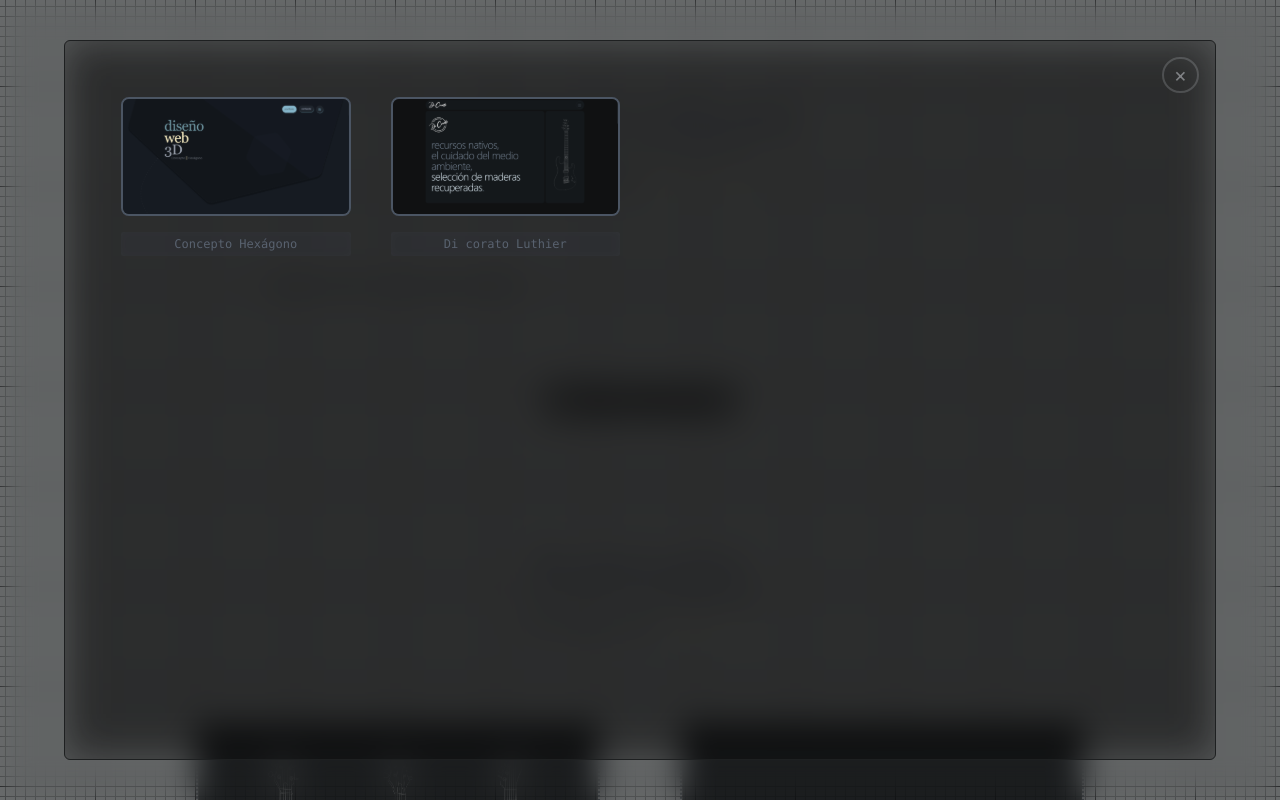
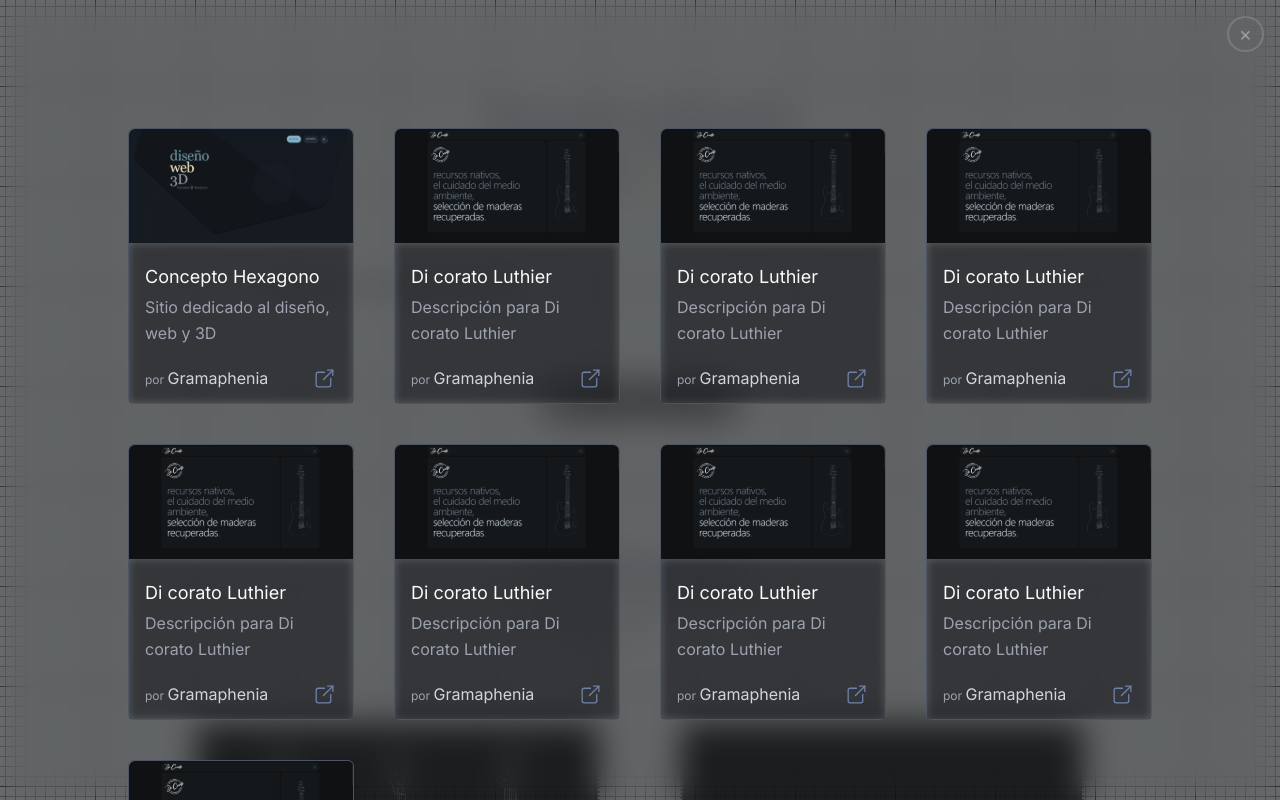
Before and after one commit to GRAMAPHENIA/EXPONENTE, a Next.js app: page / in a window 1280 px wide. Both pictures are taken after a click on the button "Trabajos Realizados". Shown: the part 1051-1851 px from the top of the page. Built offline with nearby package versions, Linux system fonts and the light colour scheme.

Commit message:
modal-fixs

```diff
--- a/src/app/globals.css
+++ b/src/app/globals.css
@@ -83,8 +83,8 @@ body {
 .modal-content {
   color: white;
   padding: 3.5rem;
-  width: 90%;
-  height: 90%;
+  width: 1250px;
+  height: 700px;
   background-color: #0000001a;
   backdrop-filter: blur(20px);
   border: 1px solid #1e2021;
--- a/src/components/creaciones/CreacionesWeb.jsx
+++ b/src/components/creaciones/CreacionesWeb.jsx
@@ -78,8 +78,8 @@ const CreacionesWeb = () => {
         Trabajos Realizados
       </button>
       {modalOpen && (
-        <div className="modal m-auto col-span-2 fixed inset-0 flex items-center justify-center z-[999] overflow-auto bg-black bg-opacity-50 backdrop-blur-lg">
-          <div className="modal-content">
+        <div className="modal col-span-2 fixed inset-0 flex items-center justify-center z-[999] overflow-auto bg-black bg-opacity-50 backdrop-blur-lg p-32">
+
             <span
               className="text-xl text-gray-300/50 fixed top-0 right-0 mt-4 mr-4 py-[2px] px-[10px] border-2 border-gray-300/20 hover:bg-slate-500/20 rounded-full cursor-pointer"
               onClick={closeModal}
@@ -87,7 +87,7 @@ const CreacionesWeb = () => {
               &times;
             </span>
             <ModalCreacionesWeb />
-          </div>
+
         </div>
       )}
     </>
--- a/src/components/modales/ModalCreacionesWeb.jsx
+++ b/src/components/modales/ModalCreacionesWeb.jsx
@@ -1,35 +1,130 @@
 import Image from "next/image";
+import Link from "next/link";
+import { useState } from "react";
 
 const ModalCreacionesWeb = () => {
+  const [hoverStates, setHoverStates] = useState(Array(2).fill(false));
+
+  const handleHover = (index, isHovered) => {
+    const newHoverStates = [...hoverStates];
+    newHoverStates[index] = isHovered;
+    setHoverStates(newHoverStates);
+  };
+
+  const figuresData = [
+    {
+      src: "/experiencia/web/uno.svg",
+      alt: "gramaphenia Logo",
+      title: "Concepto Hexagono",
+      description: "Sitio dedicado al diseño, web y 3D",
+      link: "https://conceptohexagono.com/",
+    },
+    {
+      src: "/experiencia/web/dos.svg",
+      alt: "gramaphenia Logo",
+      title: "Di corato Luthier",
+      description: "Descripción para Di corato Luthier",
+      link: "https://www.dicorato.com.ar/",
+    },
+    {
+        src: "/experiencia/web/dos.svg",
+        alt: "gramaphenia Logo",
+        title: "Di corato Luthier",
+        description: "Descripción para Di corato Luthier",
+        link: "https://www.dicorato.com.ar/",
+      },
+      {
+        src: "/experiencia/web/dos.svg",
+        alt: "gramaphenia Logo",
+        title: "Di corato Luthier",
+        description: "Descripción para Di corato Luthier",
+        link: "https://www.dicorato.com.ar/",
+      },
+      {
+        src: "/experiencia/web/dos.svg",
+        alt: "gramaphenia Logo",
+        title: "Di corato Luthier",
+        description: "Descripción para Di corato Luthier",
+        link: "https://www.dicorato.com.ar/",
+      },
+      {
+        src: "/experiencia/web/dos.svg",
+        alt: "gramaphenia Logo",
+        title: "Di corato Luthier",
+        description: "Descripción para Di corato Luthier",
+        link: "https://www.dicorato.com.ar/",
+      },
+      {
+        src: "/experiencia/web/dos.svg",
+        alt: "gramaphenia Logo",
+        title: "Di corato Luthier",
+        description: "Descripción para Di corato Luthier",
+        link: "https://www.dicorato.com.ar/",
+      },
+      {
+        src: "/experiencia/web/dos.svg",
+        alt: "gramaphenia Logo",
+        title: "Di corato Luthier",
+        description: "Descripción para Di corato Luthier",
+        link: "https://www.dicorato.com.ar/",
+      },
+      {
+        src: "/experiencia/web/dos.svg",
+        alt: "gramaphenia Logo",
+        title: "Di corato Luthier",
+        description: "Descripción para Di corato Luthier",
+        link: "https://www.dicorato.com.ar/",
+      },
+  ];
+
   return (
     <>
-      <section className="grid grid-cols-4 gap-10">
-        <figure className="group text-center col-span-1">
+      <section className="grid lg:grid-cols-4 gap-10 h-full">
+        {figuresData.map((figure, index) => (
+          <figure key={index} className="group text-center col-span-1 ">
+            <section className="hover:border-amber-100/60 border border-gray-600 rounded-md">
+              {/* Enlace para la imagen y el icono */}
+              <Link href={figure.link} passHref>
+                <div className="cursor-pointer">
                   <Image
-            src="/experiencia/web/uno.svg"
-            alt="gramaphenia Logo"
+                    src={figure.src}
+                    alt={figure.alt}
                     width={600}
                     height={600}
                     priority
-            className="border-2 border-gray-600 hover:border-amber-100 rounded-lg cursor-pointer"
+                    className="rounded-t-md"
                   />
-          <p className="group-hover:text-gray-100 text-blue-200/30 p-1 text-xs font-mono rounded-sm mt-4 bg-gray-600/15 backdrop-blur-sm ">
-            Concepto Hexágono
+                  <div className="grid grid-cols-2 h-[160px] bg-gray-600/15 backdrop-blur-sm rounded-b-rounded-md p-2 px-4 pt-5 text-left">
+                    <h2 className="text-gray-50 col-span-2 text-lg">{figure.title}</h2>
+                    <p className="text-gray-400 col-span-2 pb-4 text-md">{figure.description}</p>
+                    <div className="flex w-full col-span-2 justify-between">
+                      <p className="text-gray-400 text-xs">
+                        por <span className="text-gray-300 text-base">Gramaphenia</span>
                       </p>
+                      {/* Enlace al hacer clic en el icono */}
+                      <Link href={figure.link} passHref>
+                        <Image
+                          src={
+                            hoverStates[index]
+                              ? "/icons/external-link-amber.svg"
+                              : "/icons/external-link.svg"
+                          }
+                          alt="Icono de external link"
+                          width={25}
+                          height={25}
+                          priority
+                          className="rounded-t-md cursor-pointer"
+                          onMouseEnter={() => handleHover(index, true)}
+                          onMouseLeave={() => handleHover(index, false)}
+                        />
+                      </Link>
+                    </div>
+                  </div>
+                </div>
+              </Link>
+            </section>
           </figure>
-        <figure className="group text-center col-span-1">
-          <Image
-            src="/experiencia/web/dos.svg"
-            alt="gramaphenia Logo"
-            width={600}
-            height={600}
-            priority
-            className="border-2 border-gray-600 hover:border-amber-100 rounded-lg cursor-pointer"
-          />
-          <p className="group-hover:text-gray-100 text-blue-200/30 p-1 text-xs font-mono  rounded-sm mt-4 bg-gray-600/15 backdrop-blur-sm col-span-1">
-            Di corato Luthier
-          </p>
-        </figure>
+        ))}
       </section>
     </>
   );
```
Also changed, not shown: public/icons/external-link-amber.svg (added). Lines whose indentation alone changed are shown as unchanged.
